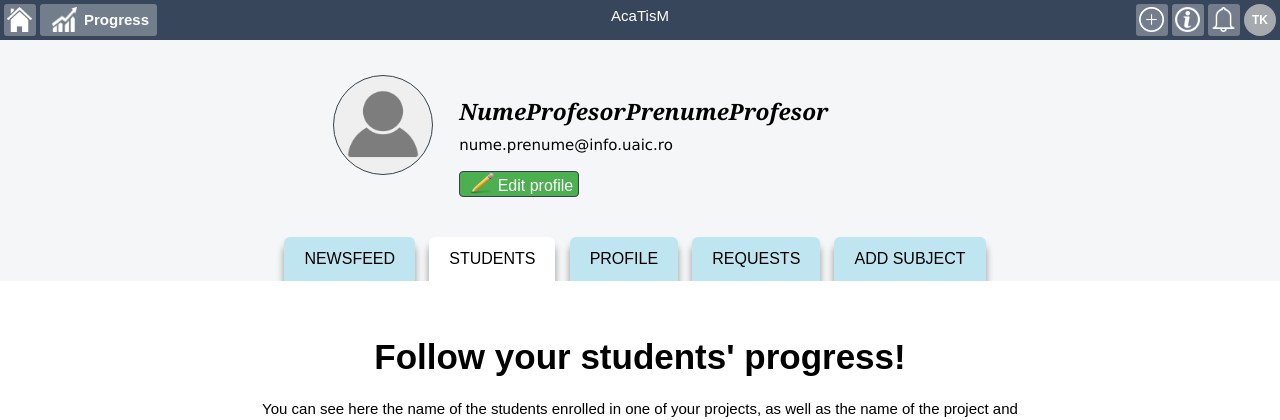
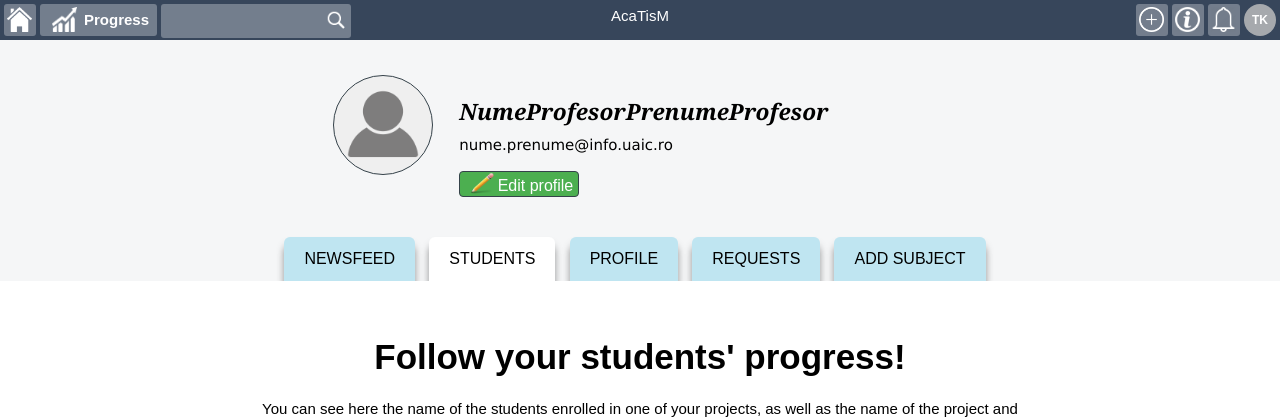
Before and after one commit to KetanoTinca/TW, a PHP site: page /cards.php in a window 1280 px wide. Shown: the top 420 px of the page. Run offline with PHP 8.4, Linux system fonts and the light colour scheme.

Commit message:
merge cu elena

```diff
--- a/views/navbar.php
+++ b/views/navbar.php
@@ -16,10 +16,20 @@
                 </div>
                 <div>
 
+                    <a class="header-btn open-search-btn" href="./search.php" title="Search for projects">
+                        <img class="header-btn-icon" src="../img/search.png" alt="S">
+                    </a>
+                    <div class="header-search">
+                        <input class="header-search-input focus" type="text">
+                        <span class="header-search-icon icon-lg icon-search light">
+                                        <img class="header-btn-icon" src="../img/search.png" alt="S">
 
+                                    </span>
 
                     </div>
                 </div>
+
+
                 <div class="header-user">
                     <a class="header-btn" href="./progress.php " title="Create a project">
                         <img class="header-btn-icon" src="../img/plus.png" alt="+">
--- a/views/view-profs.php
+++ b/views/view-profs.php
@@ -13,6 +13,7 @@
 
 <body>
     <div id="surface">
+
     <?php include 'navbar.php';
     include '../classes/Database.php';
     include '../controller/session.php';
```
Also changed, not shown: classes/Database.php (+1 -16 lines).
